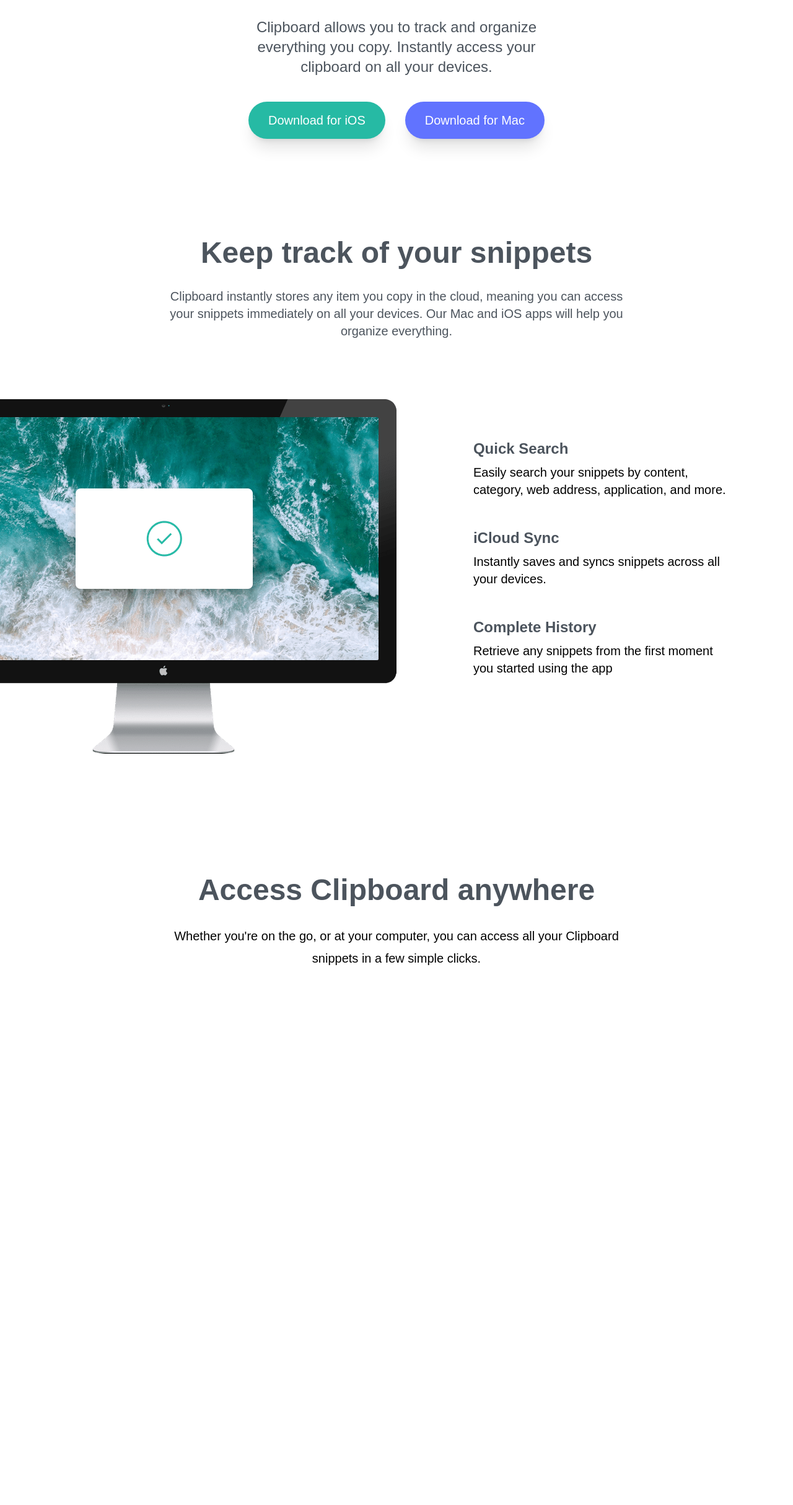
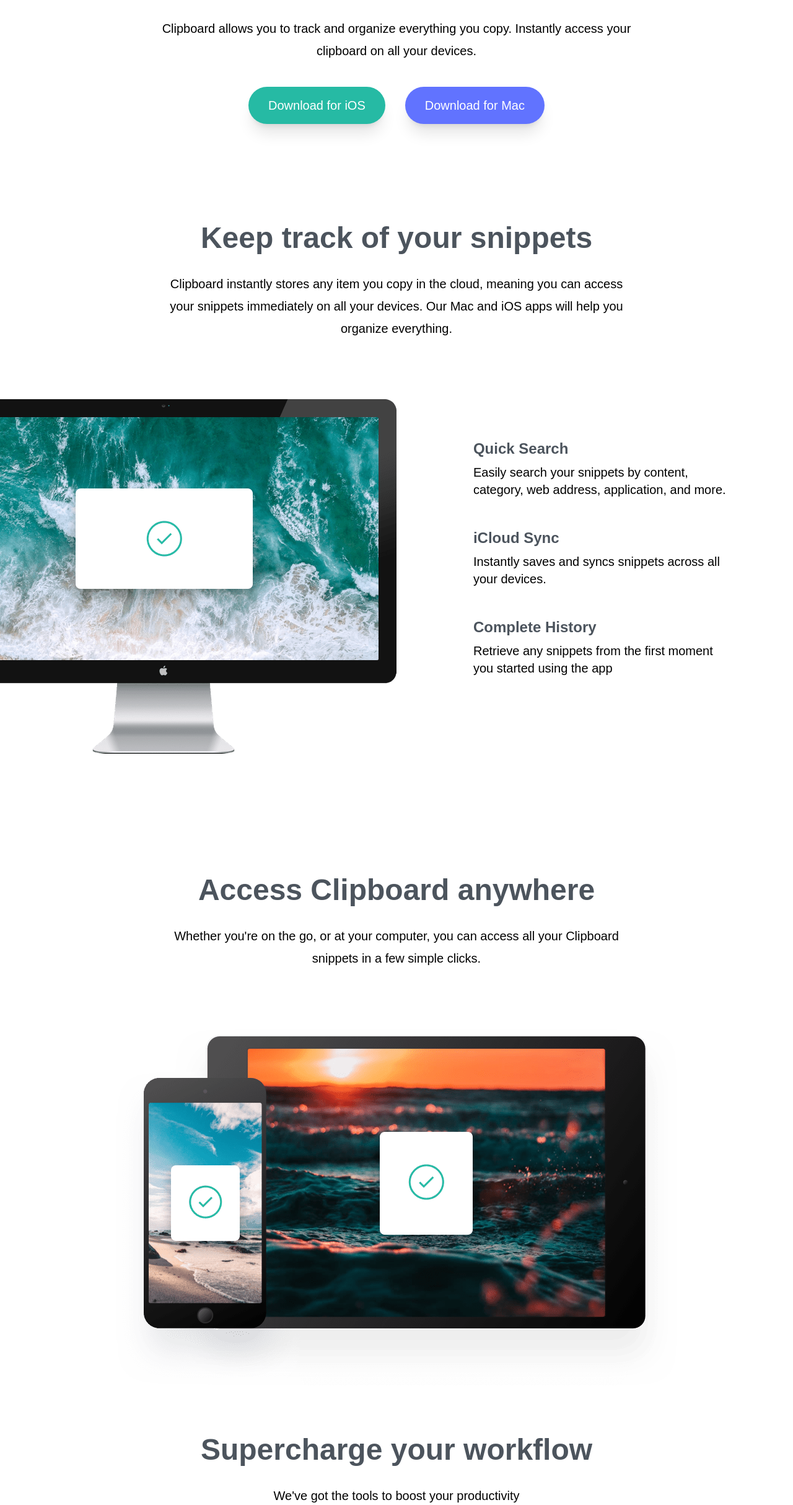
Before and after one commit to Dineshkumar-DDK/clipboard_display_project, a website: page index.html in a window 1280 px wide. Shown: the part 369-2797 px from the top of the page at 62% size. Before the commit the page ends 2029 px from the top, so only its background shows below. Drawn offline with Linux system fonts and the light colour scheme; files whose address does not match are found by name; a web font is replaced by a local one.

Commit message:
latest code

```diff
--- a/index.html
+++ b/index.html
@@ -16,7 +16,7 @@
         <div class="pt-16 mb-40 section-container">
             <img src="images/logo.svg" alt="logo svg" class="mx-auto my-16">
             <h3>A history of everything you copy</h3>
-            <p class="mx-auto mb-10 text-darkGrayishBlue text-2xl max-w-lg ">Clipboard allows you to track and organize
+            <p class="mb-10 section-content">Clipboard allows you to track and organize
                 everything you copy. Instantly access your clipboard on all your devices.</p>
 
 
@@ -36,7 +36,7 @@
             <h3>
                 Keep track of your snippets
             </h3>
-            <p class="mx-auto max-w-3xl mb-24 text-darkGrayishBlue text-xl">Clipboard instantly stores any item you copy
+            <p class="mb-24 section-content">Clipboard instantly stores any item you copy
                 in the cloud, meaning you can access your snippets immediately on all your devices. Our Mac and iOS apps
                 will help you organize everything.</p>
         </div>
@@ -58,12 +58,15 @@
                     </div>
                     <div>
                         <h5 class="text-2xl font-bold text-darkGrayishBlue mb-2">iCloud Sync</h5>
-                        <p class="max-w-md text-grayishBlue">Instantly saves and syncs snippets across all your devices.</p>
+                        <p class="max-w-md text-grayishBlue">Instantly saves and syncs snippets across all your devices.
+                        </p>
                     </div>
                     <div>
                         <h5 class="text-2xl font-bold text-darkGrayishBlue mb-2">Complete History</h5>
-                        <p class="max-w-md text-grayishBlue">Retrieve any snippets from the first moment you started using the app</p>
+                        <p class="max-w-md text-grayishBlue">Retrieve any snippets from the first moment you started
+                            using the app</p>
                     </div>
+
                 </div>
 
             </div>
@@ -74,9 +77,20 @@
     <section id="access">
         <div class="section-container mb-20">
             <h3>Access Clipboard anywhere</h3>
-            <p class="max-w-3xl text-xl text-grayishBlue mx-auto mb-24 leading-9 text-center">Whether you're on the go, or at your computer, you can access all your Clipboard snippets in a few simple clicks.</p>
+            <p class="max-w-3xl text-xl text-grayishBlue mx-auto mb-24 leading-9 text-center">Whether you're on the go,
+                or at your computer, you can access all your Clipboard snippets in a few simple clicks.</p>
+            <img src="/images/image-devices.png" alt="" class="mx-auto">
+        </div>
+    </section>
+
+    <!-- supercharge section -->
+    <section id="surpercharge">
+        <div class="section-container my-20">
+            <h3>Supercharge your workflow</h3>
+            <p class="section-content mb-16">We've got the tools to boost your productivity</p>
         </div>
     </section>
 </body>
 
+
 </html>
--- a/input.css
+++ b/input.css
@@ -34,6 +34,10 @@
   @apply text-center mx-auto max-w-6xl px-10;
 }
 
+.section-content{
+  @apply max-w-3xl text-center text-xl text-grayishBlue mx-auto leading-9
+}
+
 .button-container{
   @apply flex flex-col md:flex-row justify-center space-y-6 md:space-y-0 md:space-x-8 w-full text-xl text-white
 }
```
Also changed, not shown: css/style.css.
